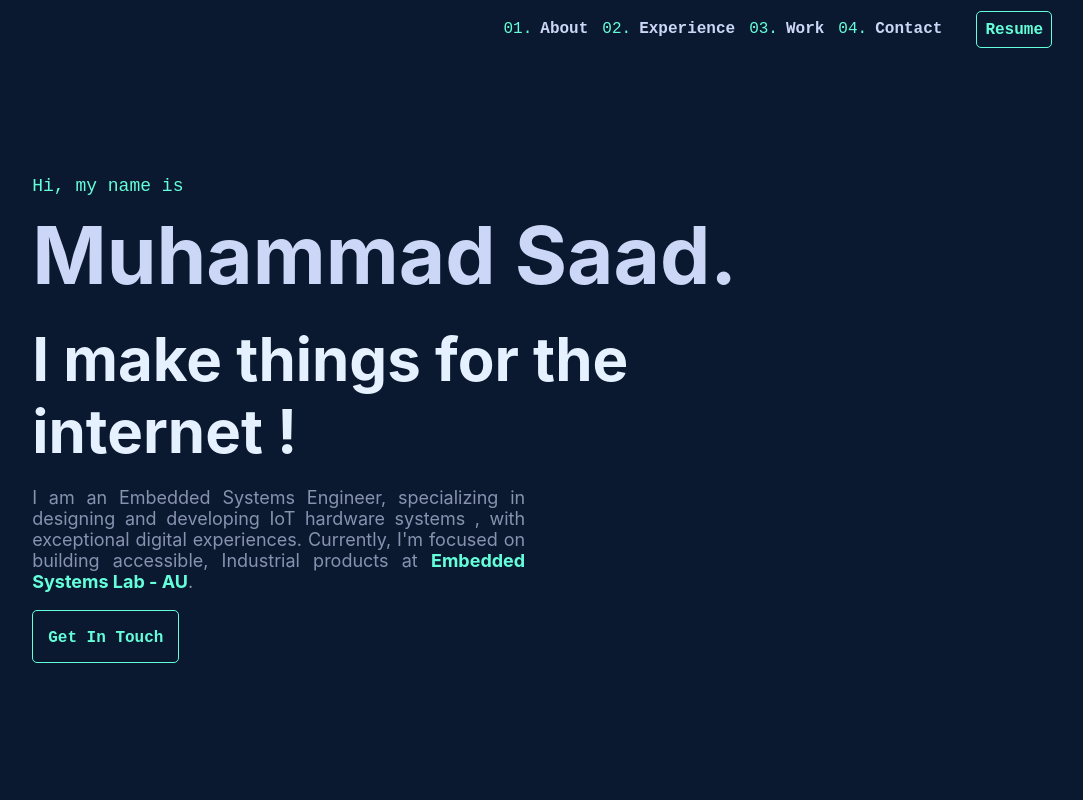
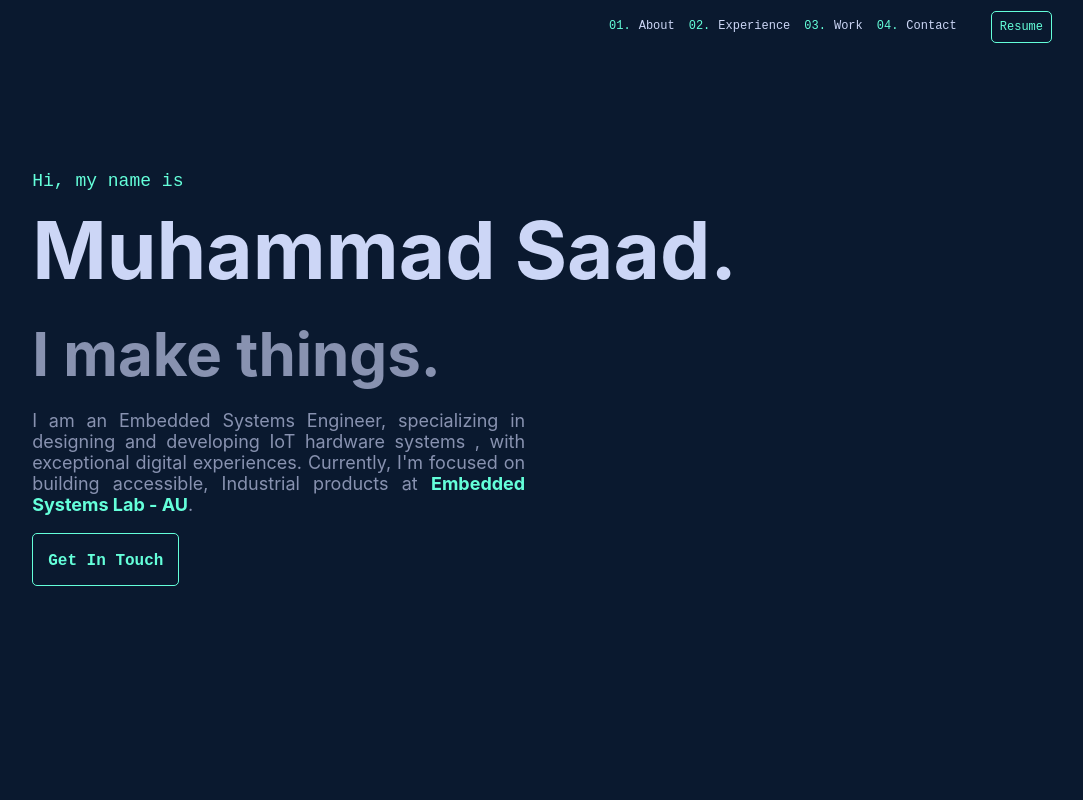
Before and after one commit to Saad-Imtiaz/my-portfolio, a plain HTML site: page index.html in a window 1280 px wide. Shown: the top 800 px of the page, without its empty margins (197-1280 px from the left). Drawn offline with Linux system fonts and the light colour scheme.

Commit message:
formatting of navbar

```diff
--- a/index.css
+++ b/index.css
@@ -3,9 +3,15 @@
     margin: 0;
     padding: 0;
     overflow: hidden;
+    font-family: SF Mono, Fira Code, Fira Mono, Roboto Mono, monospace ;
+    font-weight: 400;
+    font-size: 12px;
 }
 
 .navbar li{
+    font-family: SF Mono, Fira Code, Fira Mono, Roboto Mono, monospace ;
+    font-weight: 400;
+    font-size: 12px;
     float: right;
     padding: 3px;
     }
@@ -14,6 +20,9 @@
     display: inline-block;
     text-align: center;
     text-decoration: none;
+    font-family: SF Mono, Fira Code, Fira Mono, Roboto Mono, monospace ;
+    font-weight: 400;
+    font-size: 12px;
 }
   .navbar a :hover{
 color: white;
@@ -96,6 +105,7 @@ margin-bottom: 20px !important;
 .all h2{
    margin-bottom: 20px !important;
     font-size : 60px;
+    color : #8892b0;
 }
 .all h3{
     font-size : 27px;
--- a/index.html
+++ b/index.html
@@ -11,11 +11,11 @@
     <link rel="stylesheet" type="text/css" href="index.css">
 <div class="navbar">
     <ul>
-        <li><a class="Resume" href="/files/mycv.pdf" target="none"> <font face="SF Mono, Fira Code, Fira Mono, Roboto Mono, monospace" color="#64ffda" >Resume</font></a></li>
-        <li><font face="SF Mono, Fira Code, Fira Mono, Roboto Mono, monospace" color="#64ffda" >04.</font><a href="#"><font face="SF Mono, Fira Code, Fira Mono, Roboto Mono, monospace" color="#ccd6f6">Contact</font></a></li>
-        <li><font face="SF Mono, Fira Code, Fira Mono, Roboto Mono, monospace" color="#64ffda" >03.</font><a href="#"><font face="SF Mono, Fira Code, Fira Mono, Roboto Mono, monospace" color="#ccd6f6">Work</font></a></li>
-        <li><font face="SF Mono, Fira Code, Fira Mono, Roboto Mono, monospace" color="#64ffda" >02.</font><a href="#"><font face="SF Mono, Fira Code, Fira Mono, Roboto Mono, monospace" color="#ccd6f6">Experience</font></a></li>
-        <li><font face="SF Mono, Fira Code, Fira Mono, Roboto Mono, monospace" color="#64ffda" >01.</font><a href="#"><font face="SF Mono, Fira Code, Fira Mono, Roboto Mono, monospace" color="#ccd6f6">About</font></a></li>
+        <li><a class="Resume" href="/files/mycv.pdf" target="none"> <font color="#64ffda" >Resume</font></a></li>
+        <li><font color="#64ffda" >04.</font><a href="#"><font color="#ccd6f6">Contact</font></a></li>
+        <li><font color="#64ffda" >03.</font><a href="#"><font color="#ccd6f6">Work</font></a></li>
+        <li><font color="#64ffda" >02.</font><a href="#"><font color="#ccd6f6">Experience</font></a></li>
+        <li><font color="#64ffda" >01.</font><a href="#"><font color="#ccd6f6">About</font></a></li>
     </ul>
 </div>
 </head>
@@ -30,7 +30,7 @@
 
 <h1> Muhammad Saad.</h1>
 
-<h2> I make things for the internet ! </h2>
+<h2> I make things. </h2>
 
 <p class="intopara"> I am an Embedded Systems Engineer, specializing
                     in designing and developing IoT hardware systems
@@ -62,7 +62,8 @@
         <h3> <font face="SF Mono, Fira Code, Fira Mono, Roboto Mono, monospace" color="#64ffda" >1.</font><font color = "#ccd6f6">About me</font></h3>
 
             <p class="aboutmep"> Hello! My name is Saad and I enjoy creating things that live on the internet.
-                  My interest in <font color="#64ffda">Embedded Systems</font> and <font color="#64ffda">Front End Development</font> started back
+                  My interest in <font color="#64ffda">Embedded Systems</font>
+                   and <font color="#64ffda">Front End Development</font> started back
                     in 2016 when I decited to make a home automation system project in my bacholars degree
 
                     - Turns out I have made microcontrollers as my pets.</p>
@@ -72,7 +73,8 @@
 
 
             <p class="moreinfo">  Fast-forward to today, and I've had the privilege of working in many start-ups and companies.
-                My main focus these days is building an Energy Monitoring System for Industrial Applications at <a href="https://www.au.edu.pk" target="_blank">Embedded Systems Lab - AU</a>
+                My main focus these days is building an Energy Monitoring System for
+                 Industrial Applications at <a href="https://www.au.edu.pk" target="_blank">Embedded Systems Lab - AU</a>
                 .Also, I am working with multiple clients as a freelancer. </p>
 
 
```
